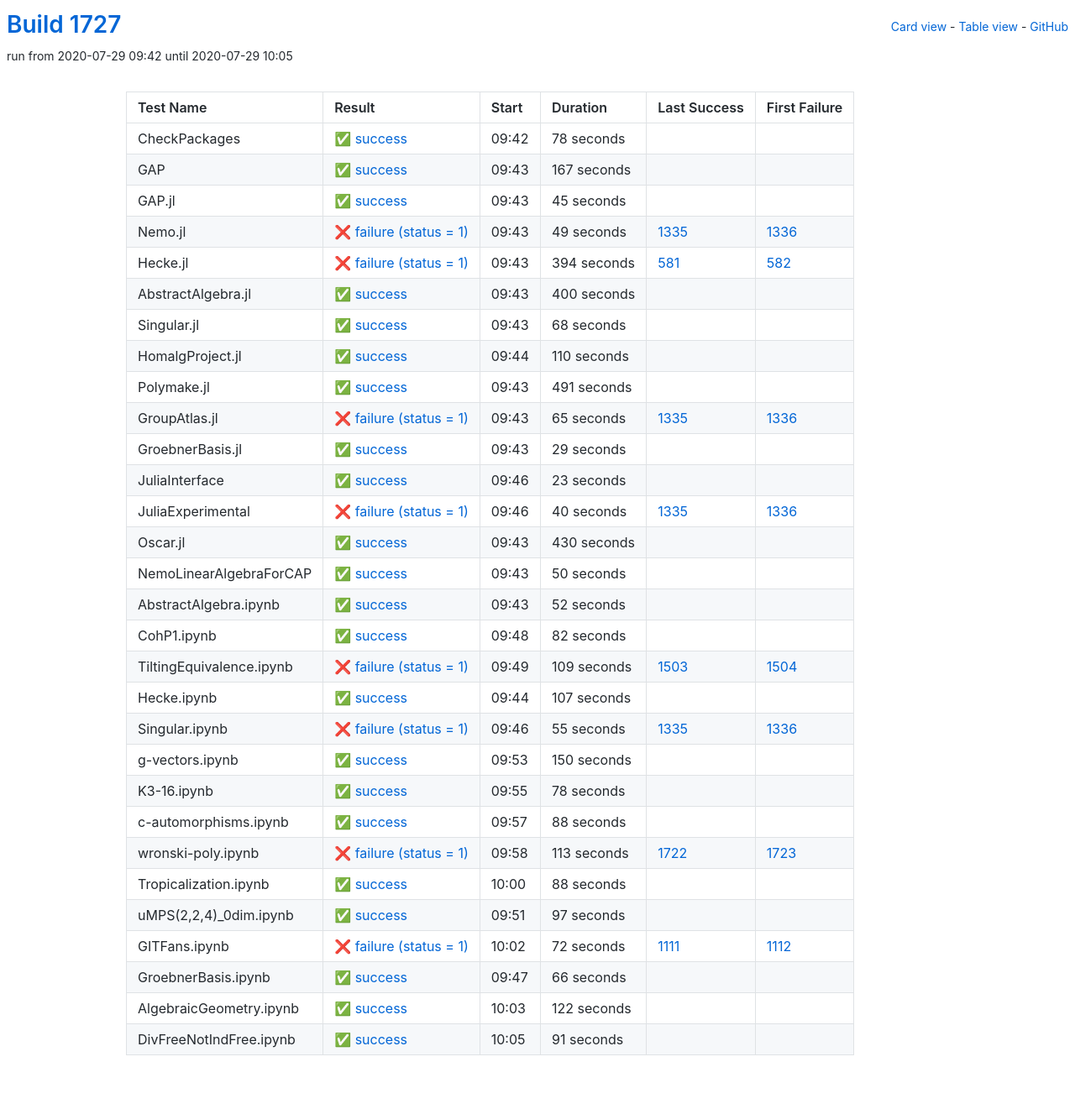
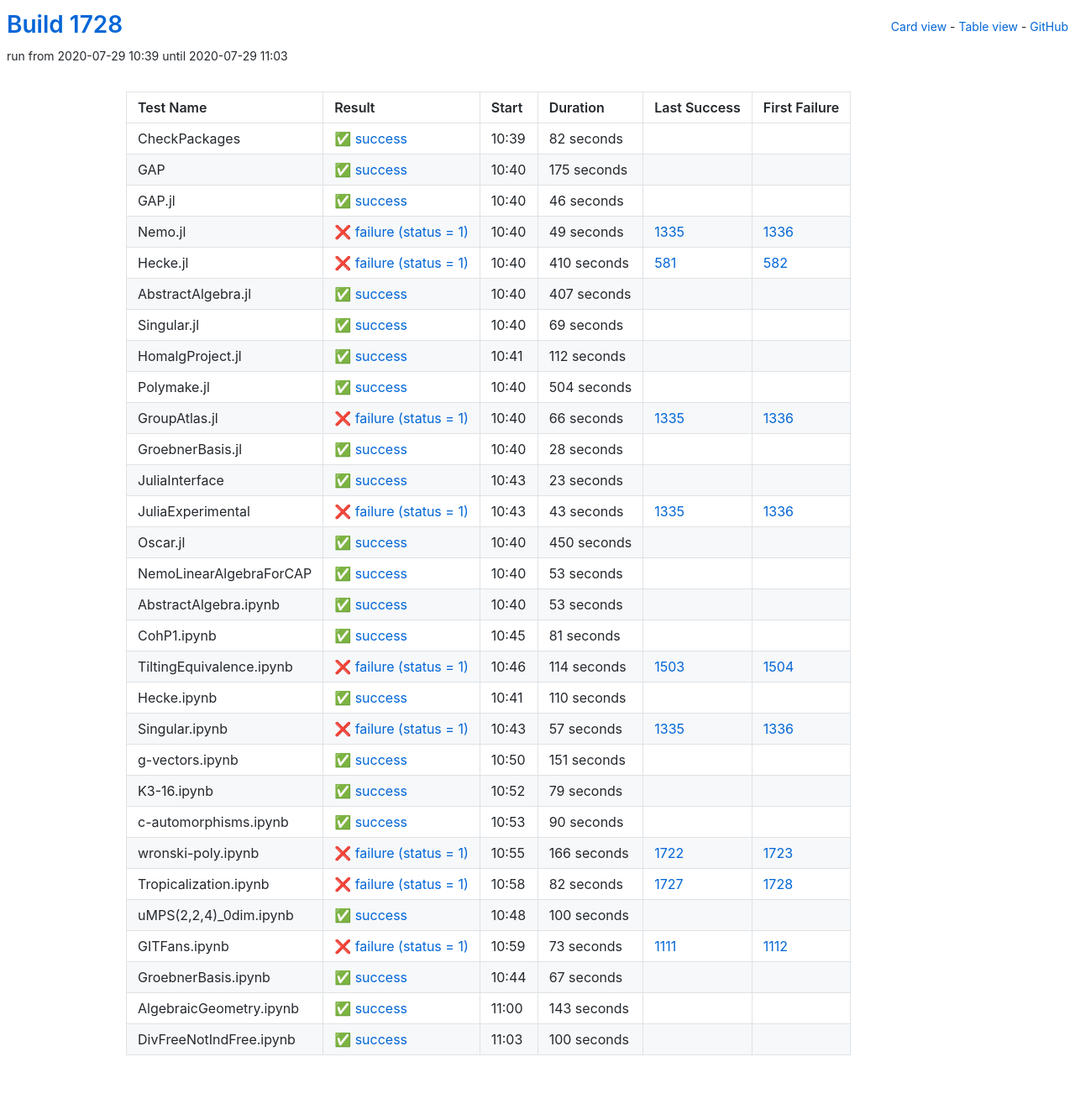
Before and after one commit to oscar-system/oscar-ci-status-1.4, a Jekyll site: the page built from table.html, in a window 1280 px wide. Shown: the whole page at 84% size. Built offline with Jekyll 4.4.1, drawn with Linux system fonts in a browser that asks for light colours.

Commit message:
Build #1728

```diff
--- a/_data/ci.yml
+++ b/_data/ci.yml
@@ -1,6 +1,6 @@
 ---
-build: 1727
-build_url: https://oscarci.mathematik.uni-kl.de/job/oscar-julia-1.4/1727/
+build: 1728
+build_url: https://oscarci.mathematik.uni-kl.de/job/oscar-julia-1.4/1728/
 job: oscar-julia-1.4
 organization: oscar-system
 repo: oscar-ci-status-1.4
@@ -8,44 +8,44 @@ repourl: https://github.com/oscar-system/oscar-ci-status-1.4
 tests:
 - name: CheckPackages
   id: checkpackages
-  log: https://oscarci.mathematik.uni-kl.de/job/oscar-julia-1.4/1727/artifact/logs/build-1727/CheckPackages.log
-  start: 2020-07-29 09:42
+  log: https://oscarci.mathematik.uni-kl.de/job/oscar-julia-1.4/1728/artifact/logs/build-1728/CheckPackages.log
+  start: 2020-07-29 10:39
   success: true
   exitcode: 0
   status: success
-  duration: 78
+  duration: 82
   last_success: false
   last_success_url:
   first_failure: false
   first_failure_url:
 - name: GAP
   id: gap
-  log: https://oscarci.mathematik.uni-kl.de/job/oscar-julia-1.4/1727/artifact/logs/build-1727/GAP.log
-  start: 2020-07-29 09:43
+  log: https://oscarci.mathematik.uni-kl.de/job/oscar-julia-1.4/1728/artifact/logs/build-1728/GAP.log
+  start: 2020-07-29 10:40
   success: true
   exitcode: 0
   status: success
-  duration: 167
+  duration: 175
   last_success: false
   last_success_url:
   first_failure: false
   first_failure_url:
 - name: GAP.jl
   id: gap-jl
-  log: https://oscarci.mathematik.uni-kl.de/job/oscar-julia-1.4/1727/artifact/logs/build-1727/GAP.jl.log
-  start: 2020-07-29 09:43
+  log: https://oscarci.mathematik.uni-kl.de/job/oscar-julia-1.4/1728/artifact/logs/build-1728/GAP.jl.log
+  start: 2020-07-29 10:40
   success: true
   exitcode: 0
   status: success
-  duration: 45
+  duration: 46
   last_success: false
   last_success_url:
   first_failure: false
   first_failure_url:
 - name: Nemo.jl
   id: nemo-jl
-  log: https://oscarci.mathematik.uni-kl.de/job/oscar-julia-1.4/1727/artifact/logs/build-1727/Nemo.jl.log
-  start: 2020-07-29 09:43
+  log: https://oscarci.mathematik.uni-kl.de/job/oscar-julia-1.4/1728/artifact/logs/build-1728/Nemo.jl.log
+  start: 2020-07-29 10:40
   success: false
   exitcode: 1
   status: failure
@@ -56,92 +56,92 @@ tests:
   first_failure_url: https://oscarci.mathematik.uni-kl.de/job/oscar-julia-1.4/1336/
 - name: Hecke.jl
   id: hecke-jl
-  log: https://oscarci.mathematik.uni-kl.de/job/oscar-julia-1.4/1727/artifact/logs/build-1727/Hecke.jl.log
-  start: 2020-07-29 09:43
+  log: https://oscarci.mathematik.uni-kl.de/job/oscar-julia-1.4/1728/artifact/logs/build-1728/Hecke.jl.log
+  start: 2020-07-29 10:40
   success: false
   exitcode: 1
   status: failure
-  duration: 394
+  duration: 410
   last_success: 581
   last_success_url: https://oscarci.mathematik.uni-kl.de/job/oscar-julia-1.4/581/
   first_failure: 582
   first_failure_url: https://oscarci.mathematik.uni-kl.de/job/oscar-julia-1.4/582/
 - name: AbstractAlgebra.jl
   id: abstractalgebra-jl
-  log: https://oscarci.mathematik.uni-kl.de/job/oscar-julia-1.4/1727/artifact/logs/build-1727/AbstractAlgebra.jl.log
-  start: 2020-07-29 09:43
+  log: https://oscarci.mathematik.uni-kl.de/job/oscar-julia-1.4/1728/artifact/logs/build-1728/AbstractAlgebra.jl.log
+  start: 2020-07-29 10:40
   success: true
   exitcode: 0
   status: success
-  duration: 400
+  duration: 407
   last_success: false
   last_success_url:
   first_failure: false
   first_failure_url:
 - name: Singular.jl
   id: singular-jl
-  log: https://oscarci.mathematik.uni-kl.de/job/oscar-julia-1.4/1727/artifact/logs/build-1727/Singular.jl.log
-  start: 2020-07-29 09:43
+  log: https://oscarci.mathematik.uni-kl.de/job/oscar-julia-1.4/1728/artifact/logs/build-1728/Singular.jl.log
+  start: 2020-07-29 10:40
   success: true
   exitcode: 0
   status: success
-  duration: 68
+  duration: 69
   last_success: false
   last_success_url:
   first_failure: false
   first_failure_url:
 - name: HomalgProject.jl
   id: homalgproject-jl
-  log: https://oscarci.mathematik.uni-kl.de/job/oscar-julia-1.4/1727/artifact/logs/build-1727/HomalgProject.jl.log
-  start: 2020-07-29 09:44
+  log: https://oscarci.mathematik.uni-kl.de/job/oscar-julia-1.4/1728/artifact/logs/build-1728/HomalgProject.jl.log
+  start: 2020-07-29 10:41
   success: true
   exitcode: 0
   status: success
-  duration: 110
+  duration: 112
   last_success: false
   last_success_url:
   first_failure: false
   first_failure_url:
 - name: Polymake.jl
   id: polymake-jl
-  log: https://oscarci.mathematik.uni-kl.de/job/oscar-julia-1.4/1727/artifact/logs/build-1727/Polymake.jl.log
-  start: 2020-07-29 09:43
+  log: https://oscarci.mathematik.uni-kl.de/job/oscar-julia-1.4/1728/artifact/logs/build-1728/Polymake.jl.log
+  start: 2020-07-29 10:40
   success: true
   exitcode: 0
   status: success
-  duration: 491
+  duration: 504
   last_success: false
   last_success_url:
   first_failure: false
   first_failure_url:
 - name: GroupAtlas.jl
   id: groupatlas-jl
-  log: https://oscarci.mathematik.uni-kl.de/job/oscar-julia-1.4/1727/artifact/logs/build-1727/GroupAtlas.jl.log
-  start: 2020-07-29 09:43
+  log: https://oscarci.mathematik.uni-kl.de/job/oscar-julia-1.4/1728/artifact/logs/build-1728/GroupAtlas.jl.log
+  start: 2020-07-29 10:40
   success: false
   exitcode: 1
   status: failure
-  duration: 65
+  duration: 66
   last_success: 1335
   last_success_url: https://oscarci.mathematik.uni-kl.de/job/oscar-julia-1.4/1335/
   first_failure: 1336
   first_failure_url: https://oscarci.mathematik.uni-kl.de/job/oscar-julia-1.4/1336/
 - name: GroebnerBasis.jl
   id: groebnerbasis-jl
-  log: https://oscarci.mathematik.uni-kl.de/job/oscar-julia-1.4/1727/artifact/logs/build-1727/GroebnerBasis.jl.log
-  start: 2020-07-29 09:43
+  log: https://oscarci.mathematik.uni-kl.de/job/oscar-julia-1.4/1728/artifact/logs/build-1728/GroebnerBasis.jl.log
+  start: 2020-07-29 10:40
   success: true
   exitcode: 0
   status: success
-  duration: 29
+  duration: 28
   last_success: false
   last_success_url:
   first_failure: false
   first_failure_url:
 - name: JuliaInterface
   id: juliainterface
-  log: https://oscarci.mathematik.uni-kl.de/job/oscar-julia-1.4/1727/artifact/logs/build-1727/JuliaInterface.log
-  start: 2020-07-29 09:46
+  log: https://oscarci.mathematik.uni-kl.de/job/oscar-julia-1.4/1728/artifact/logs/build-1728/JuliaInterface.log
+  start: 2020-07-29 10:43
   success: true
   exitcode: 0
   status: success
@@ -152,216 +152,216 @@ tests:
   first_failure_url:
 - name: JuliaExperimental
   id: juliaexperimental
-  log: https://oscarci.mathematik.uni-kl.de/job/oscar-julia-1.4/1727/artifact/logs/build-1727/JuliaExperimental.log
-  start: 2020-07-29 09:46
+  log: https://oscarci.mathematik.uni-kl.de/job/oscar-julia-1.4/1728/artifact/logs/build-1728/JuliaExperimental.log
+  start: 2020-07-29 10:43
   success: false
   exitcode: 1
   status: failure
-  duration: 40
+  duration: 43
   last_success: 1335
   last_success_url: https://oscarci.mathematik.uni-kl.de/job/oscar-julia-1.4/1335/
   first_failure: 1336
   first_failure_url: https://oscarci.mathematik.uni-kl.de/job/oscar-julia-1.4/1336/
 - name: Oscar.jl
   id: oscar-jl
-  log: https://oscarci.mathematik.uni-kl.de/job/oscar-julia-1.4/1727/artifact/logs/build-1727/Oscar.jl.log
-  start: 2020-07-29 09:43
+  log: https://oscarci.mathematik.uni-kl.de/job/oscar-julia-1.4/1728/artifact/logs/build-1728/Oscar.jl.log
+  start: 2020-07-29 10:40
   success: true
   exitcode: 0
   status: success
-  duration: 430
+  duration: 450
   last_success: false
   last_success_url:
   first_failure: false
   first_failure_url:
 - name: NemoLinearAlgebraForCAP
   id: nemolinearalgebraforcap
-  log: https://oscarci.mathematik.uni-kl.de/job/oscar-julia-1.4/1727/artifact/logs/build-1727/NemoLinearAlgebraForCAP.log
-  start: 2020-07-29 09:43
+  log: https://oscarci.mathematik.uni-kl.de/job/oscar-julia-1.4/1728/artifact/logs/build-1728/NemoLinearAlgebraForCAP.log
+  start: 2020-07-29 10:40
   success: true
   exitcode: 0
   status: success
-  duration: 50
+  duration: 53
   last_success: false
   last_success_url:
   first_failure: false
   first_failure_url:
 - name: AbstractAlgebra.ipynb
   id: abstractalgebra-ipynb
-  log: https://oscarci.mathematik.uni-kl.de/job/oscar-julia-1.4/1727/artifact/logs/build-1727/AbstractAlgebra.ipynb.log
-  start: 2020-07-29 09:43
+  log: https://oscarci.mathematik.uni-kl.de/job/oscar-julia-1.4/1728/artifact/logs/build-1728/AbstractAlgebra.ipynb.log
+  start: 2020-07-29 10:40
   success: true
   exitcode: 0
   status: success
-  duration: 52
+  duration: 53
   last_success: false
   last_success_url:
   first_failure: false
   first_failure_url:
 - name: CohP1.ipynb
   id: cohp1-ipynb
-  log: https://oscarci.mathematik.uni-kl.de/job/oscar-julia-1.4/1727/artifact/logs/build-1727/CohP1.ipynb.log
-  start: 2020-07-29 09:48
+  log: https://oscarci.mathematik.uni-kl.de/job/oscar-julia-1.4/1728/artifact/logs/build-1728/CohP1.ipynb.log
+  start: 2020-07-29 10:45
   success: true
   exitcode: 0
   status: success
-  duration: 82
+  duration: 81
   last_success: false
   last_success_url:
   first_failure: false
   first_failure_url:
 - name: TiltingEquivalence.ipynb
   id: tiltingequivalence-ipynb
-  log: https://oscarci.mathematik.uni-kl.de/job/oscar-julia-1.4/1727/artifact/logs/build-1727/TiltingEquivalence.ipynb.log
-  start: 2020-07-29 09:49
+  log: https://oscarci.mathematik.uni-kl.de/job/oscar-julia-1.4/1728/artifact/logs/build-1728/TiltingEquivalence.ipynb.log
+  start: 2020-07-29 10:46
   success: false
   exitcode: 1
   status: failure
-  duration: 109
+  duration: 114
   last_success: 1503
   last_success_url: https://oscarci.mathematik.uni-kl.de/job/oscar-julia-1.4/1503/
   first_failure: 1504
   first_failure_url: https://oscarci.mathematik.uni-kl.de/job/oscar-julia-1.4/1504/
 - name: Hecke.ipynb
   id: hecke-ipynb
-  log: https://oscarci.mathematik.uni-kl.de/job/oscar-julia-1.4/1727/artifact/logs/build-1727/Hecke.ipynb.log
-  start: 2020-07-29 09:44
+  log: https://oscarci.mathematik.uni-kl.de/job/oscar-julia-1.4/1728/artifact/logs/build-1728/Hecke.ipynb.log
+  start: 2020-07-29 10:41
   success: true
   exitcode: 0
   status: success
-  duration: 107
+  duration: 110
   last_success: false
   last_success_url:
   first_failure: false
   first_failure_url:
 - name: Singular.ipynb
   id: singular-ipynb
-  log: https://oscarci.mathematik.uni-kl.de/job/oscar-julia-1.4/1727/artifact/logs/build-1727/Singular.ipynb.log
-  start: 2020-07-29 09:46
+  log: https://oscarci.mathematik.uni-kl.de/job/oscar-julia-1.4/1728/artifact/logs/build-1728/Singular.ipynb.log
+  start: 2020-07-29 10:43
   success: false
   exitcode: 1
   status: failure
-  duration: 55
+  duration: 57
   last_success: 1335
   last_success_url: https://oscarci.mathematik.uni-kl.de/job/oscar-julia-1.4/1335/
   first_failure: 1336
   first_failure_url: https://oscarci.mathematik.uni-kl.de/job/oscar-julia-1.4/1336/
 - name: g-vectors.ipynb
   id: g-vectors-ipynb
-  log: https://oscarci.mathematik.uni-kl.de/job/oscar-julia-1.4/1727/artifact/logs/build-1727/g-vectors.ipynb.log
-  start: 2020-07-29 09:53
+  log: https://oscarci.mathematik.uni-kl.de/job/oscar-julia-1.4/1728/artifact/logs/build-1728/g-vectors.ipynb.log
+  start: 2020-07-29 10:50
   success: true
   exitcode: 0
   status: success
-  duration: 150
+  duration: 151
   last_success: false
   last_success_url:
   first_failure: false
   first_failure_url:
 - name: K3-16.ipynb
   id: k3-16-ipynb
-  log: https://oscarci.mathematik.uni-kl.de/job/oscar-julia-1.4/1727/artifact/logs/build-1727/K3-16.ipynb.log
-  start: 2020-07-29 09:55
+  log: https://oscarci.mathematik.uni-kl.de/job/oscar-julia-1.4/1728/artifact/logs/build-1728/K3-16.ipynb.log
+  start: 2020-07-29 10:52
   success: true
   exitcode: 0
   status: success
-  duration: 78
+  duration: 79
   last_success: false
   last_success_url:
   first_failure: false
   first_failure_url:
 - name: c-automorphisms.ipynb
   id: c-automorphisms-ipynb
-  log: https://oscarci.mathematik.uni-kl.de/job/oscar-julia-1.4/1727/artifact/logs/build-1727/c-automorphisms.ipynb.log
-  start: 2020-07-29 09:57
+  log: https://oscarci.mathematik.uni-kl.de/job/oscar-julia-1.4/1728/artifact/logs/build-1728/c-automorphisms.ipynb.log
+  start: 2020-07-29 10:53
   success: true
   exitcode: 0
   status: success
-  duration: 88
+  duration: 90
   last_success: false
   last_success_url:
   first_failure: false
   first_failure_url:
 - name: wronski-poly.ipynb
   id: wronski-poly-ipynb
-  log: https://oscarci.mathematik.uni-kl.de/job/oscar-julia-1.4/1727/artifact/logs/build-1727/wronski-poly.ipynb.log
-  start: 2020-07-29 09:58
+  log: https://oscarci.mathematik.uni-kl.de/job/oscar-julia-1.4/1728/artifact/logs/build-1728/wronski-poly.ipynb.log
+  start: 2020-07-29 10:55
   success: false
   exitcode: 1
   status: failure
-  duration: 113
+  duration: 166
   last_success: 1722
   last_success_url: https://oscarci.mathematik.uni-kl.de/job/oscar-julia-1.4/1722/
   first_failure: 1723
   first_failure_url: https://oscarci.mathematik.uni-kl.de/job/oscar-julia-1.4/1723/
 - name: Tropicalization.ipynb
   id: tropicalization-ipynb
-  log: https://oscarci.mathematik.uni-kl.de/job/oscar-julia-1.4/1727/artifact/logs/build-1727/Tropicalization.ipynb.log
-  start: 2020-07-29 10:00
+  log: https://oscarci.mathematik.uni-kl.de/job/oscar-julia-1.4/1728/artifact/logs/build-1728/Tropicalization.ipynb.log
+  start: 2020-07-29 10:58
+  success: false
+  exitcode: 1
+  status: failure
+  duration: 82
+  last_success: 1727
+  last_success_url: https://oscarci.mathematik.uni-kl.de/job/oscar-julia-1.4/1727/
+  first_failure: 1728
+  first_failure_url: https://oscarci.mathematik.uni-kl.de/job/oscar-julia-1.4/1728/
+- name: uMPS(2,2,4)_0dim.ipynb
+  id: umps-2-2-4-0dim-ipynb
+  log: https://oscarci.mathematik.uni-kl.de/job/oscar-julia-1.4/1728/artifact/logs/build-1728/uMPS-2-2-4-_0dim.ipynb.log
+  start: 2020-07-29 10:48
   success: true
   exitcode: 0
   status: success
-  duration: 88
-  last_success: false
-  last_success_url:
-  first_failure: false
-  first_failure_url:
-- name: uMPS(2,2,4)_0dim.ipynb
-  id: umps-2-2-4-0dim-ipynb
-  log: https://oscarci.mathematik.uni-kl.de/job/oscar-julia-1.4/1727/artifact/logs/build-1727/uMPS-2-2-4-_0dim.ipynb.log
-  start: 2020-07-29 09:51
-  success: true
-  exitcode: 0
-  status: success
-  duration: 97
+  duration: 100
   last_success: false
   last_success_url:
   first_failure: false
   first_failure_url:
 - name: GITFans.ipynb
   id: gitfans-ipynb
-  log: https://oscarci.mathematik.uni-kl.de/job/oscar-julia-1.4/1727/artifact/logs/build-1727/GITFans.ipynb.log
-  start: 2020-07-29 10:02
+  log: https://oscarci.mathematik.uni-kl.de/job/oscar-julia-1.4/1728/artifact/logs/build-1728/GITFans.ipynb.log
+  start: 2020-07-29 10:59
   success: false
   exitcode: 1
   status: failure
-  duration: 72
+  duration: 73
   last_success: 1111
   last_success_url: https://oscarci.mathematik.uni-kl.de/job/oscar-julia-1.4/1111/
   first_failure: 1112
   first_failure_url: https://oscarci.mathematik.uni-kl.de/job/oscar-julia-1.4/1112/
 - name: GroebnerBasis.ipynb
   id: groebnerbasis-ipynb
-  log: https://oscarci.mathematik.uni-kl.de/job/oscar-julia-1.4/1727/artifact/logs/build-1727/GroebnerBasis.ipynb.log
-  start: 2020-07-29 09:47
+  log: https://oscarci.mathematik.uni-kl.de/job/oscar-julia-1.4/1728/artifact/logs/build-1728/GroebnerBasis.ipynb.log
+  start: 2020-07-29 10:44
   success: true
   exitcode: 0
   status: success
-  duration: 66
+  duration: 67
   last_success: false
   last_success_url:
   first_failure: false
   first_failure_url:
 - name: AlgebraicGeometry.ipynb
   id: algebraicgeometry-ipynb
-  log: https://oscarci.mathematik.uni-kl.de/job/oscar-julia-1.4/1727/artifact/logs/build-1727/AlgebraicGeometry.ipynb.log
-  start: 2020-07-29 10:03
+  log: https://oscarci.mathematik.uni-kl.de/job/oscar-julia-1.4/1728/artifact/logs/build-1728/AlgebraicGeometry.ipynb.log
+  start: 2020-07-29 11:00
   success: true
   exitcode: 0
   status: success
-  duration: 122
+  duration: 143
   last_success: false
   last_success_url:
   first_failure: false
   first_failure_url:
 - name: DivFreeNotIndFree.ipynb
   id: divfreenotindfree-ipynb
-  log: https://oscarci.mathematik.uni-kl.de/job/oscar-julia-1.4/1727/artifact/logs/build-1727/DivFreeNotIndFree.ipynb.log
-  start: 2020-07-29 10:05
+  log: https://oscarci.mathematik.uni-kl.de/job/oscar-julia-1.4/1728/artifact/logs/build-1728/DivFreeNotIndFree.ipynb.log
+  start: 2020-07-29 11:03
   success: true
   exitcode: 0
   status: success
-  duration: 91
+  duration: 100
   last_success: false
   last_success_url:
   first_failure: false
```
Also changed, not shown: README.md.
